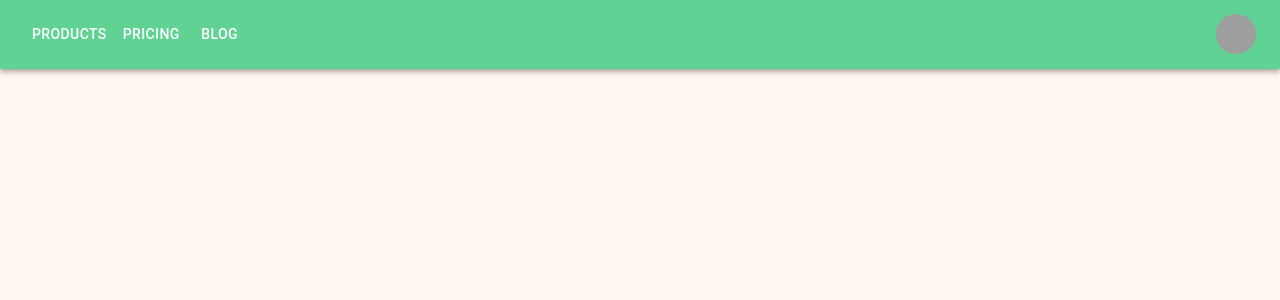
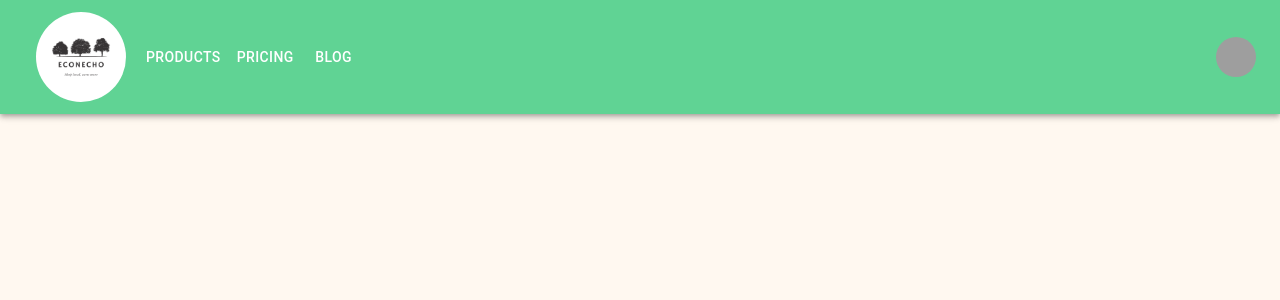
Before and after one commit to DaneBex/dane-mason, a React (Vite) app in the folder frontend/: page / in a window 1280 px wide. Shown: the top 300 px of the page. Built offline with nearby package versions, Linux system fonts and the light colour scheme; grey boxes are pictures that could not be loaded.

Commit message:
logo showing

```diff
--- a/frontend/src/components/Navbar.tsx
+++ b/frontend/src/components/Navbar.tsx
@@ -11,8 +11,8 @@ import Avatar from "@mui/material/Avatar";
 import Button from "@mui/material/Button";
 import Tooltip from "@mui/material/Tooltip";
 import MenuItem from "@mui/material/MenuItem";
-import AdbIcon from "@mui/icons-material/Adb";
 import { ThemeProvider, useTheme } from "@mui/material/styles";
+import logo from "../images/EconEcho.png";
 
 export function Navbar() {
   const [anchorElNav, setAnchorElNav] = React.useState<null | HTMLElement>(
@@ -47,8 +47,10 @@ export function Navbar() {
       <AppBar position="static">
         <Container maxWidth="xl">
           <Toolbar disableGutters>
-            {/* Img here */}
-
+            <img
+              src={logo}
+              style={{ height: "90px", borderRadius: "50%", padding: "12px" }}
+            />
             <Box sx={{ flexGrow: 1, display: { xs: "flex", md: "none" } }}>
               <IconButton
                 size="large"
```
Also changed, not shown: frontend/src/images/EconEcho.png (renamed from frontend/src/EconEcho.png).
